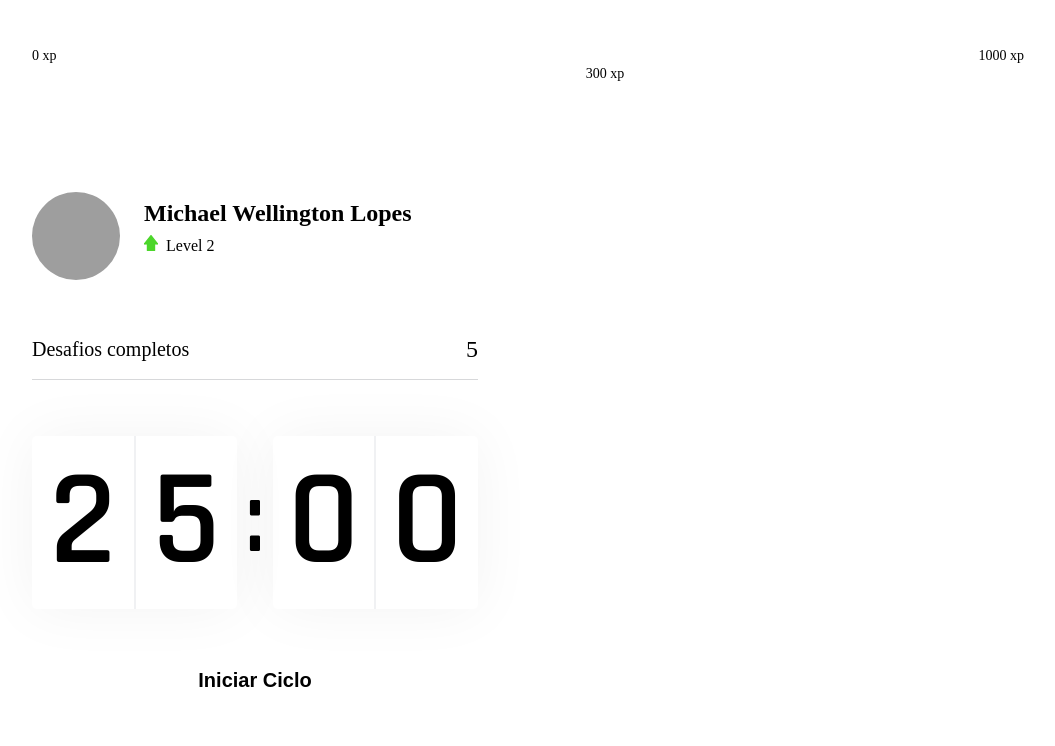
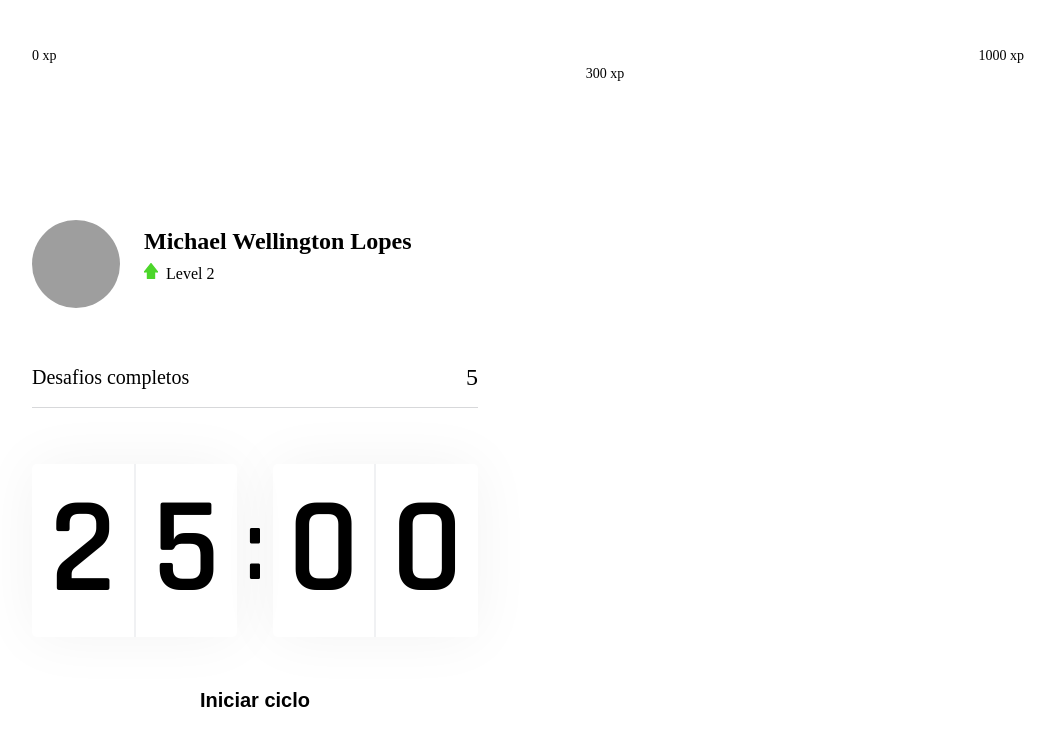
Before and after one commit to michaelwell23/projeto-focus-and-harmony, a Next.js app: page / in a window 1280 px wide. Shown: the top 746 px of the page, without its empty margins (112-1167 px from the left). Built offline with nearby package versions, Linux system fonts and the light colour scheme; grey boxes are pictures that could not be loaded.

Commit message:
Adicionando funcionalidade de time ao CountDown

```diff
--- a/src/components/CountDown.tsx
+++ b/src/components/CountDown.tsx
@@ -1,22 +1,52 @@
+import { useEffect, useState } from 'react';
 import styles from '../styles/components/Countdown.module.css';
+import { truncate } from 'fs/promises';
 
 export function Countdown() {
+  const [time, setTime] = useState(25 * 60);
+  const [active, setActive] = useState(false);
+
+  const minutes = Math.floor(time / 60);
+  const seconds = time % 60;
+
+  const [minuteLeft, minuteRight] = String(minutes).padStart(2, '0').split('');
+  const [secondLeft, secondRight] = String(seconds).padStart(2, '0').split('');
+
+  function startCountdown() {
+    setActive(true);
+  }
+
+  useEffect(() => {
+    if (active && time > 0) {
+      setTimeout(() => {
+        setTime(time - 1);
+      }, 1000);
+    }
+  }, [active, time]);
+
   return (
     <div>
       <div className={styles.countdown}>
         <div>
-          <span>2</span>
-          <span>5</span>
+          <span>{minuteLeft}</span>
+          <span>{minuteRight}</span>
         </div>
         <span>:</span>
         <div>
-          <span>0</span>
-          <span>0</span>
+          <span>{secondLeft}</span>
+          <span>{secondRight}</span>
         </div>
       </div>
-      <button type='button' className={styles.startCycleButton}>
-        Iniciar Ciclo
+
+      <button
+        type='button'
+        className={styles.startCycleButton}
+        onClick={startCountdown}
+      >
+        Iniciar ciclo
       </button>
     </div>
   );
 }
+
+// PAUSADO 59:20
--- a/src/styles/components/Countdown.module.css
+++ b/src/styles/components/Countdown.module.css
@@ -39,7 +39,7 @@
 
 button.startCycleButton {
   width: 100%;
-  height: 5rem;
+  height: 4rem;
 
   margin-top: 2rem;
 
--- a/src/styles/components/Profile.module.css
+++ b/src/styles/components/Profile.module.css
@@ -1,6 +1,8 @@
 .profileContainer {
   display: flex;
   align-items: center;
+
+  margin-top: 2.5rem;
 }
 
 .profileContainer > img {
```
